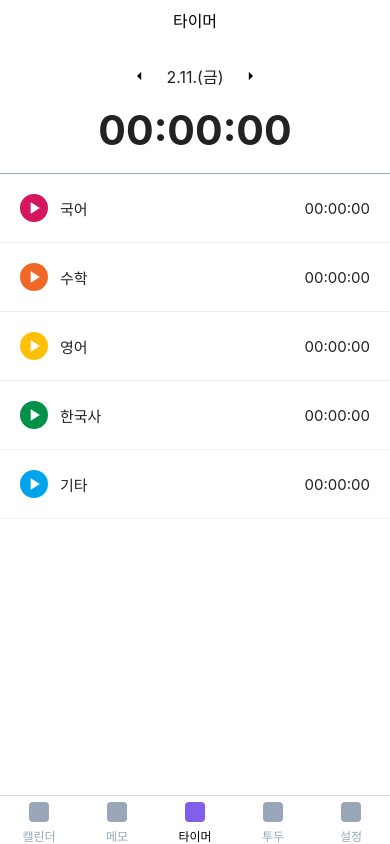
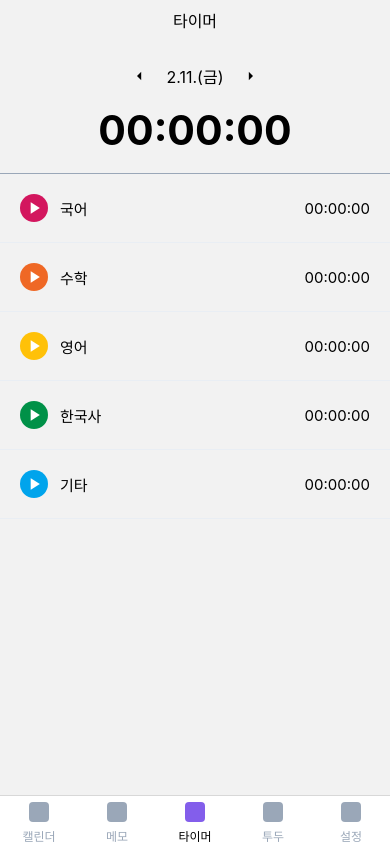
Before and after one commit to Ohjaeyeop/RN_Project, a React Native app: screen /StudyTimer in a window 390 px wide. Built offline with nearby package versions, Linux system fonts and the light colour scheme; what react-native-status-bar-height would draw is missing.

Commit message:
타이머 스크린 다크모드

```diff
--- a/src/components/screen/StudyTimer.tsx
+++ b/src/components/screen/StudyTimer.tsx
@@ -26,10 +26,16 @@ const subjects: Subject[] = ['국어', '수학', '영어', '한국사', '기타'
 const subjectColors = ['#D3165E', '#EF6825', '#FFC108', '#009148', '#00A4EC'];
 
 const TimerContainer = styled.View`
-  flex-direction: row;
-  justify-content: center;
-  align-items: center;
+  flex: 1;
   background-color: ${({theme}: {theme: Theme}) => theme.background};
+`;
+
+const StyledText = styled.Text`
+  color: ${({theme}: {theme: Theme}) => theme.text};
+`;
+
+const StyledIcon = styled(Icon)`
+  color: ${({theme}: {theme: Theme}) => theme.text};
 `;
 
 const StudyTimer = () => {
@@ -108,7 +114,7 @@ const StudyTimer = () => {
   };
 
   return (
-    <View style={styles.timerContainer}>
+    <TimerContainer>
       <ScreenHeader title={'타이머'} />
       <View
         style={{
@@ -116,24 +122,24 @@ const StudyTimer = () => {
           justifyContent: 'center',
           alignItems: 'center',
         }}>
-        <Icon name={'arrow-left'} size={20} onPress={() => changeDate(-1)} />
-        <Text style={[styles.text, {fontSize: 16, marginHorizontal: 17}]}>
+        <StyledIcon
+          name={'arrow-left'}
+          size={20}
+          onPress={() => changeDate(-1)}
+        />
+        <StyledText style={{fontSize: 16, marginHorizontal: 17}}>
           {DateUtil.monthDateDay(selectedDate)}
-        </Text>
-        <Icon
+        </StyledText>
+        <StyledIcon
           name={'arrow-right'}
           size={20}
           onPress={selectedDate !== today ? () => changeDate(1) : undefined}
         />
       </View>
       <View style={styles.displayedTime}>
-        <Text
-          style={[
-            styles.text,
-            {fontSize: 41, fontWeight: 'bold', lineHeight: 61},
-          ]}>
+        <StyledText style={{fontSize: 41, fontWeight: 'bold', lineHeight: 61}}>
           {getDisplayedTime(studyInfo.total)}
-        </Text>
+        </StyledText>
       </View>
       <View style={styles.subjectBox}>
         {subjects.map((subject, index) => (
@@ -156,23 +162,19 @@ const StudyTimer = () => {
                   size={20}
                 />
               </TouchableOpacity>
-              <Text style={[styles.text, {fontSize: 15}]}>{subject}</Text>
+              <StyledText style={{fontSize: 15}}>{subject}</StyledText>
             </View>
-            <Text style={[styles.text, {fontSize: 15}]}>
+            <StyledText style={{fontSize: 15}}>
               {getDisplayedTime(studyInfo[subject])}
-            </Text>
+            </StyledText>
           </View>
         ))}
       </View>
-    </View>
+    </TimerContainer>
   );
 };
 
 const styles = StyleSheet.create({
-  timerContainer: {
-    flex: 1,
-    backgroundColor: color.white,
-  },
   text: {
     color: color.dark,
   },
```
